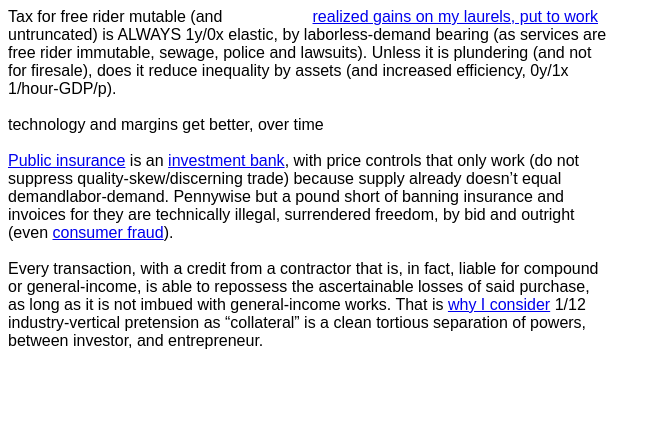
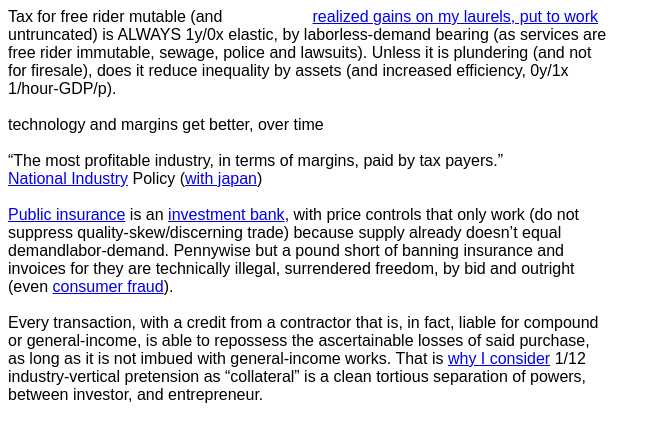
Before and after one commit to NickCarducci/analsolutions.net, a React (Create React App) app: page / in a window 1280 px wide. Shown: the top 438 px of the page, without its empty margins (0-661 px from the left). Built offline with nearby package versions, Linux system fonts and the light colour scheme; a web font is replaced by a local one.

Commit message:
Update App.js

```diff
--- a/src/App.js
+++ b/src/App.js
@@ -156,6 +156,14 @@ export default class App extends React.Component {
         technology and margins get better, over time
         <br />
         <br />
+        “The most profitable industry, in terms of margins, paid by tax payers.”
+        <br />
+        <a href="https://fred.stlouisfed.org/graph/?g=MDBh">
+          National Industry
+        </a>
+        {space}Policy (<a href="https://qr.ae/pGdTGc">with japan</a>)
+        <br />
+        <br />
         <a href="https://qr.ae/pGdU99">Public insurance</a>
         {space}is an{space}
         <a href="https://qr.ae/pGdUiv">investment bank</a>, with price controls
```
